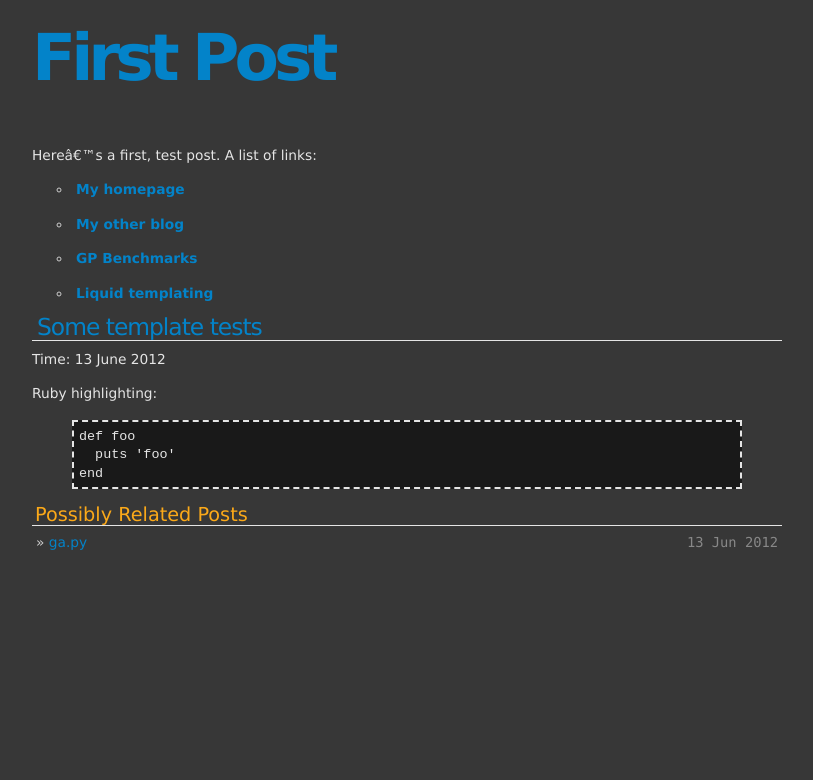
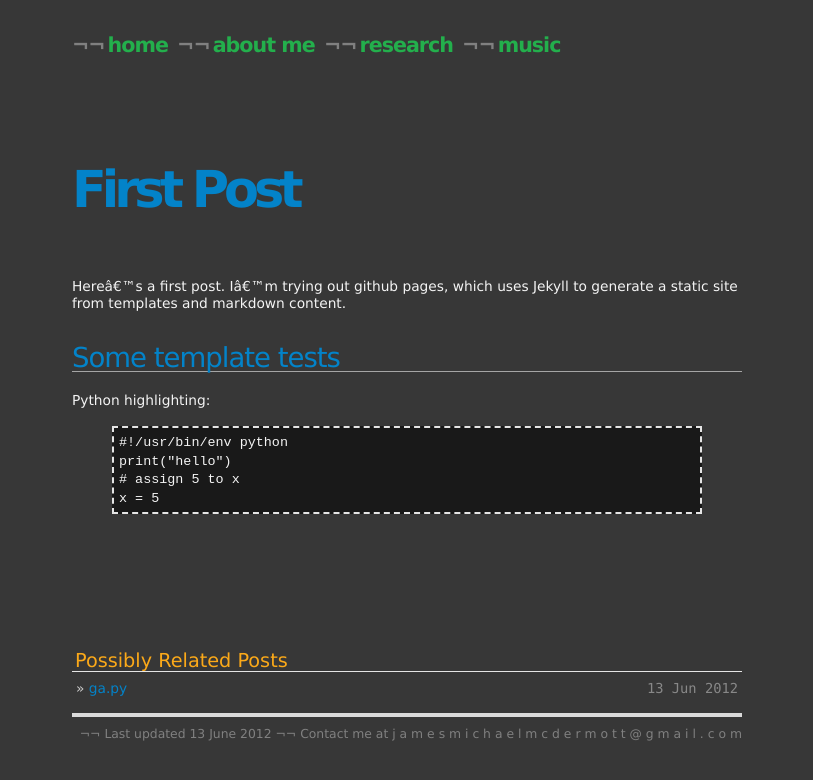
Before and after one commit to jmmcd/jmmcd.github.com, a Jekyll site: the page built from _posts/2012-01-12-first-post.md, in a window 1280 px wide. Shown: the top 780 px of the page, without its empty margins (233-1046 px from the left). Built offline with Jekyll 4.4.1, drawn with Linux system fonts in a browser that asks for light colours; Markdown is read by kramdown in place of the engine named in the settings.

Commit message:
Publishing.

```diff
--- a/_layouts/default.html
+++ b/_layouts/default.html
@@ -25,25 +25,23 @@
 <div id="wrap">
 	<div id="header">
 		<p id="toplinks">
-
 		</p>
 
-		<h1><a href="/"><div id="logo"></div>jmmcd</a></h1>
 		<div class="slogan">
-		  &not;&not<a href="me.html" class="green">about me</a>
-		  &not;&not<a href="research.html" class="green">research</a>
-		  &not;&not<a href="music.html" class="green">music</a>
+		  &not;&not<a href="/index.html" class="green">home</a>
+		  &not;&not<a href="/me.html" class="green">about me</a>
+		  &not;&not<a href="/research.html" class="green">research</a>
+		  &not;&not<a href="/music.html" class="green">music</a>
 		</div>
 
 </div>
 
-<h1><a href="/" rel="start" title="Home Page" accesskey="0">James McDermott</a></h1>
-
 {{ content }}
 
-<div id="footer_box">
-    Last updated?
-    Contact me at <span class="email"> j a m e s m i c h a e l m c d e r m o t t @ g m a i l  . c o m</span>
+<div id="footer">
+  &not;&not
+  Last updated {{ site.time | date_to_long_string }} &not;&not
+  Contact me at <span class="email"> j a m e s m i c h a e l m c d e r m o t t @ g m a i l  . c o m</span>
 </div>
 
 </body></html>
--- a/_layouts/post.html
+++ /dev/null
@@ -1,36 +0,0 @@
-<!DOCTYPE html PUBLIC "-//W3C//DTD XHTML 1.0 Strict//EN"
-        "http://www.w3.org/TR/xhtml1/DTD/xhtml1-strict.dtd">
-<html xmlns="http://www.w3.org/1999/xhtml" xml:lang="en" lang="en">
-<head>
-
-<title>James McDermott &sect; {{ page.name }}</title>
-
-<meta http-equiv="Content-Type" content="text/html; charset=ISO-8859-1" />
-<meta http-equiv="Content-Language" content="en" />
-<meta name="language" content="en" />
-<meta name="robots" content="all" />
-<meta http-equiv="imagetoolbar" content="false" />
-
-<meta name="author" content="jamesmichaelmcdermott@gmail.com" />
-<meta name="Copyright" content="James McDermott" />
-<meta name="Version" content="1.0" />
-
-<meta name="description" content="James McDermott's GitHub home-page" />
-<meta name="keywords" content="research, code" />
-<meta name="viewport" content="width=500" />
-<link href="/css/screen.css" rel="stylesheet" type="text/css" media="screen"/>
-</head>
-<body>
-
-<div id="post">
-{{ content }}
-</div>
-
-<div id="related">
-  <h3>Possibly Related Posts</h3>
-  <ul class="posts">
-    {% for post in site.related_posts limit:3 %}
-      <li><span>{{ post.date | date_to_string }}</span> &raquo; <a href="{{ post.url }}">{{ post.title }}</a></li>
-    {% endfor %}
-  </ul>
-</div>
--- a/index.html
+++ b/_layouts/post.md
@@ -1,14 +1,16 @@
 ---
 layout: default
-title: James McDermott
 ---
 
-<div id="home">
-  <h1>Blog Posts</h1>
+<div id="post">
+{{ content }}
+</div>
+
+<div id="related">
+  <h3>Possibly Related Posts</h3>
   <ul class="posts">
-    {% for post in site.posts %}
+    {% for post in site.related_posts limit:3 %}
       <li><span>{{ post.date | date_to_string }}</span> &raquo; <a href="{{ post.url }}">{{ post.title }}</a></li>
     {% endfor %}
   </ul>
-
 </div>
--- a/_posts/2012-01-12-first-post.md
+++ b/_posts/2012-01-12-first-post.md
@@ -6,26 +6,18 @@ title: First Post
 First Post
 ========
 
-Here's a first, test post. A list of links:
-
-* [My homepage](http://www.skynet.ie/~jmmcd)
-
-* [My other blog](http://a4.posterous.com)
-
-* [GP Benchmarks](http://groups.csail.mit.edu/EVO-DesignOpt/GPBenchmarks/)
-
-* [Liquid templating](https://github.com/shopify/liquid/wiki/liquid-for-designers)
+Here's a first post. I'm trying out github pages, which uses Jekyll to
+generate a static site from templates and markdown content.
 
 
 
 Some template tests
 -------------------
 
-Time: {{ site.time | date_to_long_string }}
-
-Ruby highlighting:
-{% highlight ruby %}
-def foo
-  puts 'foo'
-end
+Python highlighting:
+{% highlight python %}
+#!/usr/bin/env python
+print("hello")
+# assign 5 to x
+x = 5
 {% endhighlight %}
--- a/css/screen.css
+++ b/css/screen.css
@@ -92,7 +92,7 @@ border: solid 1px #fff;
 
 h1 {
 color:#0383c9;
-font-size:4.7em;
+font-size:3.7em;
 letter-spacing:-5px;
 margin:0 0 30px 0px;
 padding:50px 0 50px 0;;
@@ -145,13 +145,13 @@ dark-orange #e39c1f
 */
 
 h2 {
-border-bottom:1px solid #e5e5e5;
+border-bottom:1px solid #a5a5a5;
 color:#0383c9;
-font-size:1.7em;
+font-size:2.0em;
 font-weight:100;
 letter-spacing:-1px;
-margin:0 0 10px;
-padding:0px 2px 4px 5px;
+margin:10px 0 20px 0;
+padding:20px 0px 5px 0px;
 }
 
 .post_title {
@@ -194,6 +194,10 @@ text-align:right;
 
 #toplinks a {
 color:gray;
+}
+
+div#related {
+margin:10em 0 0 0;
 }
 
 div.slogan {
```
Also changed, not shown: index.md (added, +27 -0 lines), me.md (added, +8 -0 lines), music.md (added, +8 -0 lines).
